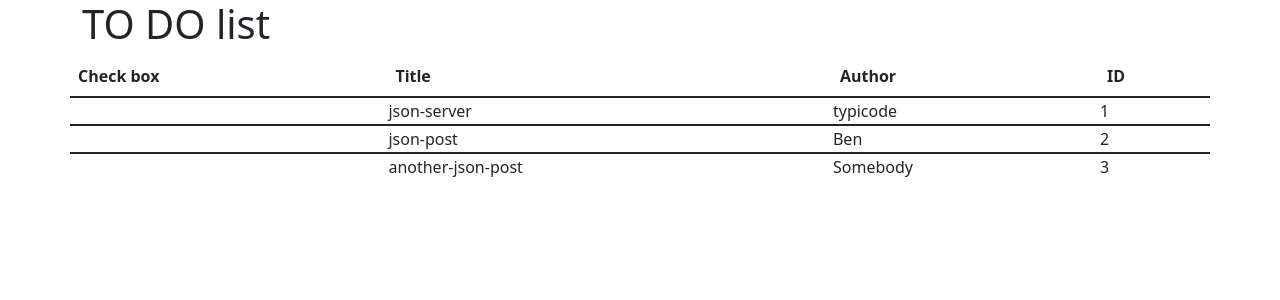
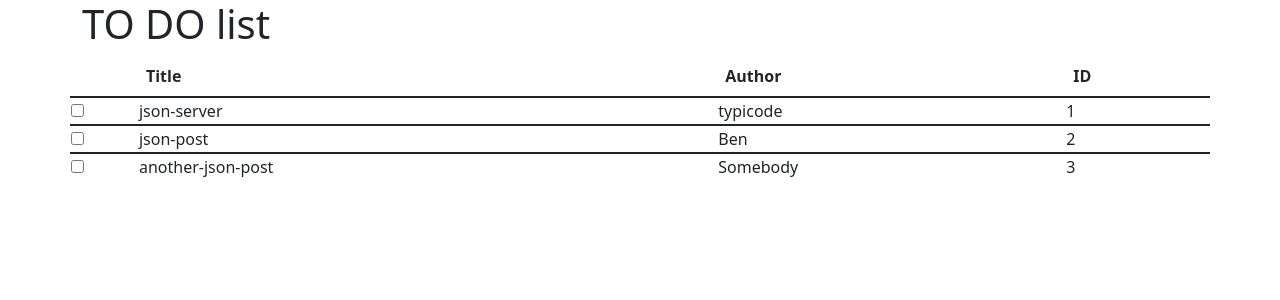
Before and after one commit to Lostinrave/todo-angular, an Angular app: page / in a window 1280 px wide. Shown: the top 300 px of the page. Built offline with nearby package versions, Linux system fonts and the light colour scheme; data requests are answered from the project's data file.

Commit message:
Minor update

```diff
--- a/src/app/app.component.html
+++ b/src/app/app.component.html
@@ -6,7 +6,7 @@
     <table class="table">
         <thead>
           <tr>
-            <th>Check box</th>
+            <th></th>
             <th>Title</th>
             <th>Author</th>
             <th>ID</th>
@@ -14,7 +14,7 @@
         </thead>
         <tr *ngFor="let task of tasks">
           <td>
-
+            <input type="checkbox">
           </td>
         <td>
           {{task.title}}
```
